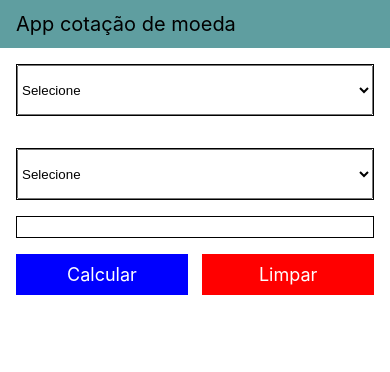
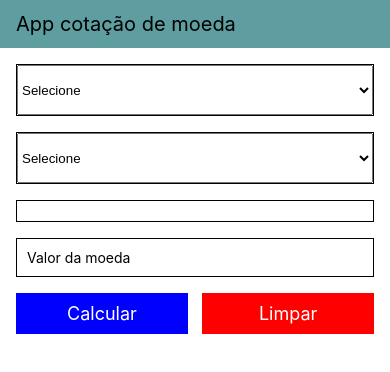
Before and after one commit to otaviohenrique1/app_cotacao_moeda, a React Native app: screen / in a window 390 px wide. Shown: the top 372 px of the page. Built offline with nearby package versions, Linux system fonts and the light colour scheme.

Commit message:
commit 12

```diff
--- a/src/pages/Home2/index.tsx
+++ b/src/pages/Home2/index.tsx
@@ -1,6 +1,6 @@
 import { StatusBar } from 'expo-status-bar';
 import { useState } from 'react';
-import { Alert, Text, View } from 'react-native';
+import { Text, TextInput, View } from 'react-native';
 import { Picker } from '@react-native-picker/picker';
 import { listaMoedas2 } from '../../utils/utils';
 import { styles } from './styles';
@@ -11,12 +11,15 @@ export default function Home2() {
   const [moeda2Selecionada, setMoeda2Selecionada] = useState<string>("");
   const [moedaCodigo, setMoedaCodigo] = useState<string>("");
   const [erro, setErro] = useState<string>("");
+  const [erroCampo, setErroCampo] = useState<string>("");
+  const [valorMoeda, setValorMoeda] = useState<string>('');
 
   return (
-    <View style={styles.container}>
+    <>
       <View style={styles.header}>
         <Text style={styles.titulo}>App cotação de moeda</Text>
       </View>
+      <View style={styles.container}>
         <View style={styles.selectContainer}>
           <Picker
             selectedValue={moeda1Selecionada}
@@ -43,14 +46,7 @@ export default function Home2() {
             })}
           </Picker>
         </View>
-      <View style={{
-        alignItems: 'center',
-        padding: 10,
-        marginHorizontal: 16,
-        marginBottom: 16,
-        borderColor: "black",
-        borderWidth: 1,
-      }}>
+        <View style={styles.moedaContainer}>
           <Text>{moedaCodigo}</Text>
         </View>
         {(erro !== "") ? (
@@ -62,18 +58,33 @@ export default function Home2() {
             <Text>{erro}</Text>
           </View>
         ) : null}
+        <View style={{
+          marginBottom: 16,
+        }}>
+          <TextInput
+            style={styles.input}
+            onChangeText={setValorMoeda}
+            value={valorMoeda}
+            placeholder="Valor da moeda"
+            keyboardType="numeric"
+          />
+          {(erroCampo !== "") ? (
+            <Text>{erroCampo}</Text>
+          ) : null}
+        </View>
         <View style={styles.botoesContainer}>
           <Botao
             buttonColor="blue"
             fontColor="white"
             widthBotao="48%"
             onPress={() => {
-            if (moedaCodigo === "") {
-              // Alert.alert("Erro", "Campo vazio");
+              if (moeda1Selecionada === "" || moeda2Selecionada === "") {
                 setErro("Campo vazio");
-              return;
+              } else if (valorMoeda === "") {
+                setErroCampo("Campo vazio");
               } else {
                 setMoedaCodigo(`${moeda1Selecionada} - ${moeda2Selecionada}`);
+                setErroCampo("");
                 setErro("");
               }
             }}
@@ -83,12 +94,16 @@ export default function Home2() {
             fontColor="white"
             widthBotao="48%"
             onPress={() => {
+              setMoeda1Selecionada("");
+              setMoeda2Selecionada("");
               setMoedaCodigo("");
+              setErroCampo("");
               setErro("");
             }}
           >Limpar</Botao>
         </View>
         <StatusBar style="dark" backgroundColor="cadetblue" />
       </View>
+    </>
   );
 }
--- a/src/pages/Home2/styles.tsx
+++ b/src/pages/Home2/styles.tsx
@@ -6,6 +6,7 @@ export const styles = StyleSheet.create({
     backgroundColor: "cadetblue",
     paddingHorizontal: 16,
     paddingVertical: 12,
+    marginTop: Constants.statusBarHeight,
   },
   titulo: {
     fontSize: 20,
@@ -13,16 +14,14 @@ export const styles = StyleSheet.create({
   container: {
     flex: 1,
     backgroundColor: 'white',
-    marginTop: Constants.statusBarHeight,
-    // marginBottom: 16,
-    // marginHorizontal: 12,
+    margin: 16,
   },
   moedaContainer: {
     alignItems: 'center',
-    justifyContent: 'center',
+    padding: 10,
+    marginBottom: 16,
+    borderColor: "black",
     borderWidth: 1,
-    padding: 16,
-    margin: 16,
   },
   subtitulo: {
     fontSize: 18,
@@ -33,7 +32,7 @@ export const styles = StyleSheet.create({
   },
   selectContainer: {
     borderWidth: 1,
-    margin: 16,
+    marginBottom: 16,
   },
   select: {
     width: "100%",
@@ -54,13 +53,12 @@ export const styles = StyleSheet.create({
   },
   input: {
     // height: 40,
-    marginVertical: 12,
+    // marginVertical: 12,
     borderWidth: 1,
     padding: 10,
   },
   botoesContainer: {
     flexDirection: "row",
     justifyContent: "space-between",
-    paddingHorizontal: 16,
   },
 });
```
Lines whose indentation alone changed are shown as unchanged.
